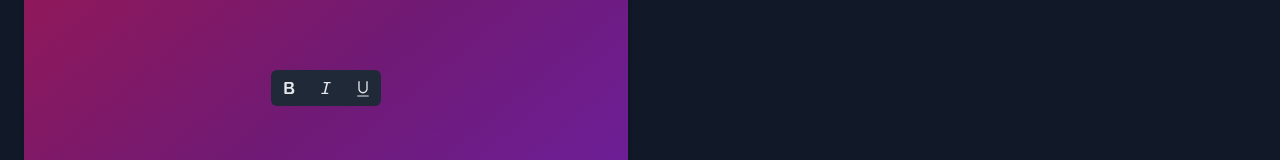
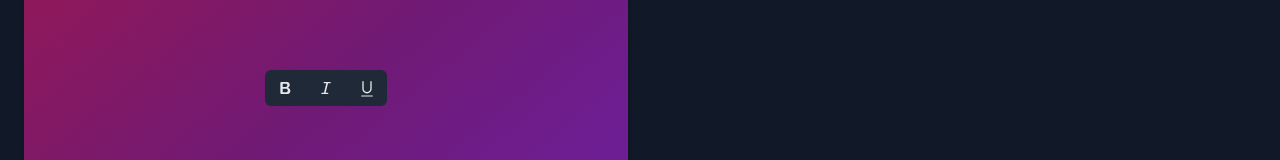
Before and after one commit to ecklf/tailwindcss-radix, a Next.js app in the folder demo/: page / in a window 1280 px wide. Shown: the part 1870-2030 px from the top of the page. Built offline with nearby package versions, Linux system fonts and the light colour scheme; a web font is replaced by a local one; what tailwindcss-radix would draw is missing.

Commit message:
style(demo): tweak group toogle size

```diff
--- a/demo/components/ToggleGroup.tsx
+++ b/demo/components/ToggleGroup.tsx
@@ -38,7 +38,7 @@ const ToggleGroup = (props: Props) => {
     <ToggleGroupPrimitive.Root
       type="multiple"
       aria-label="Font settings"
-      className="w-full h-12 divide-x divide-gray-800 "
+      className="w-full h-12 divide-x divide-gray-800"
     >
       {settings.map(({ value, label, icon }, i) => (
         <ToggleGroupPrimitive.Item
@@ -47,7 +47,7 @@ const ToggleGroup = (props: Props) => {
           aria-label={label}
           className={cx(
             "radix-state-on:dark:bg-gray-900",
-            "p-2 dark:bg-gray-800",
+            "px-2.5 py-2 dark:bg-gray-800",
             "first:rounded-l-md last:rounded-r-md",
             "focus:relative focus:outline-none focus-visible:ring focus-visible:ring-purple-500 focus-visible:ring-opacity-75 focus-visible:z-20"
           )}
```
